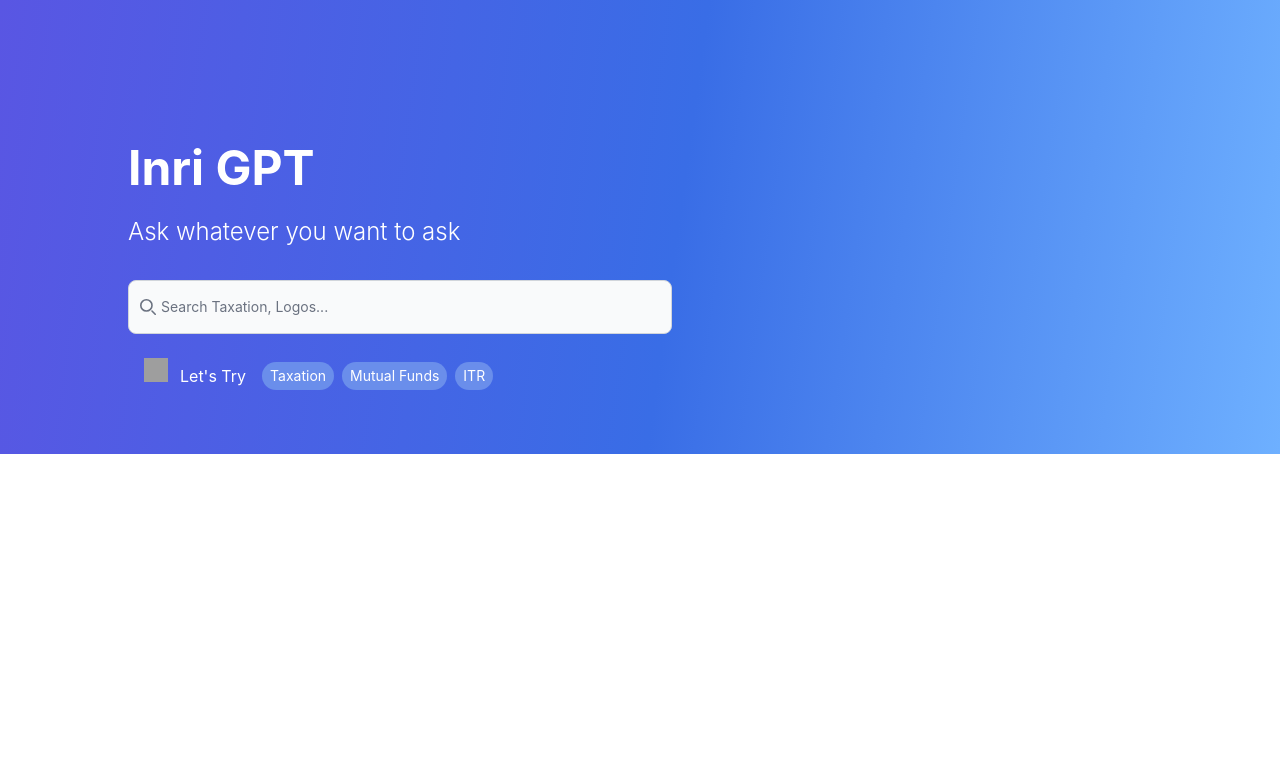
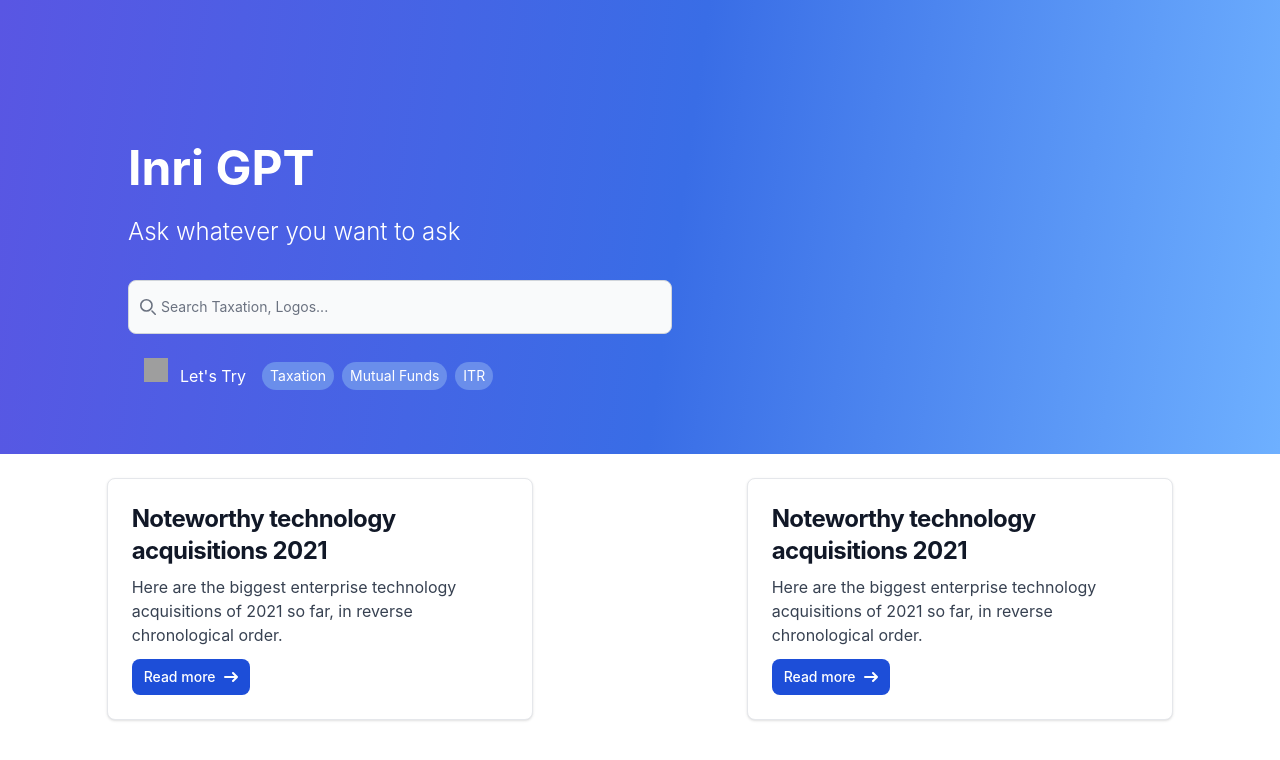
Before and after one commit to bajajerk/nrigpt-ui, a Next.js app: page / in a window 1280 px wide. Shown: the top 760 px of the page. Built offline with nearby package versions, Linux system fonts and the light colour scheme; grey boxes are pictures that could not be loaded.

Commit message:
add cards

```diff
--- a/pages/index.tsx
+++ b/pages/index.tsx
@@ -4,8 +4,54 @@
 const Home: NextPage = () => {
 
   return (
-    <main className="flex min-h-screen bg-white flex-col items-center justify-between">
-      <GptSearchBanner/>
+    <main className='flex bg-white flex-col items-center justify-between'>
+      <GptSearchBanner />
+
+
+      <div className={'flex flex-col md:flex-row pt-6'} style={{
+        justifyContent: 'space-around'
+      }}>
+        <div
+          className='w-full md:w-1/3  p-6 bg-white border border-gray-200 rounded-lg shadow'>
+          <a href='#'>
+            <h5 className='mb-2 text-2xl font-bold tracking-tight text-gray-900 dark:text-white'>Noteworthy technology
+              acquisitions 2021</h5>
+          </a>
+          <p className='mb-3 font-normal text-gray-700 dark:text-gray-400'>Here are the biggest enterprise technology
+            acquisitions of 2021 so far, in reverse chronological order.</p>
+          <a href='#'
+             className='inline-flex items-center px-3 py-2 text-sm font-medium text-center text-white bg-blue-700 rounded-lg hover:bg-blue-800 focus:ring-4 focus:outline-none focus:ring-blue-300 dark:bg-blue-600 dark:hover:bg-blue-700 dark:focus:ring-blue-800'>
+            Read more
+            <svg className='w-3.5 h-3.5 ml-2' aria-hidden='true' xmlns='http://www.w3.org/2000/svg' fill='none'
+                 viewBox='0 0 14 10'>
+              <path stroke='currentColor' stroke-linecap='round' stroke-linejoin='round' stroke-width='2'
+                    d='M1 5h12m0 0L9 1m4 4L9 9' />
+            </svg>
+          </a>
+        </div>
+
+
+        <div
+          className='w-full md:w-1/3 p-6 bg-white border border-gray-200 rounded-lg shadow '>
+          <a href='#'>
+            <h5 className='mb-2 text-2xl font-bold tracking-tight text-gray-900 dark:text-white'>Noteworthy technology
+              acquisitions 2021</h5>
+          </a>
+          <p className='mb-3 font-normal text-gray-700 dark:text-gray-400'>Here are the biggest enterprise technology
+            acquisitions of 2021 so far, in reverse chronological order.</p>
+          <a href='#'
+             className='inline-flex items-center px-3 py-2 text-sm font-medium text-center text-white bg-blue-700 rounded-lg hover:bg-blue-800 focus:ring-4 focus:outline-none focus:ring-blue-300 dark:bg-blue-600 dark:hover:bg-blue-700 dark:focus:ring-blue-800'>
+            Read more
+            <svg className='w-3.5 h-3.5 ml-2' aria-hidden='true' xmlns='http://www.w3.org/2000/svg' fill='none'
+                 viewBox='0 0 14 10'>
+              <path stroke='currentColor' stroke-linecap='round' stroke-linejoin='round' stroke-width='2'
+                    d='M1 5h12m0 0L9 1m4 4L9 9' />
+            </svg>
+          </a>
+        </div>
+      </div>
+
+
     </main>
   )
 }
```
